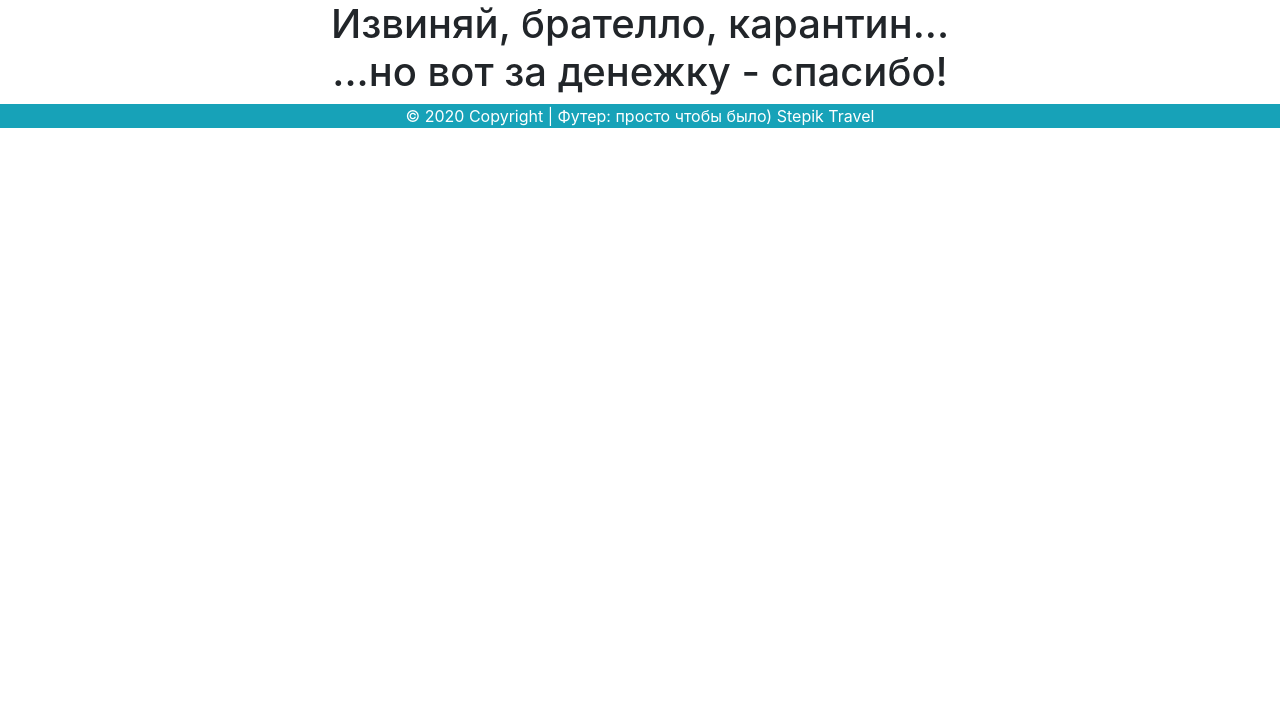
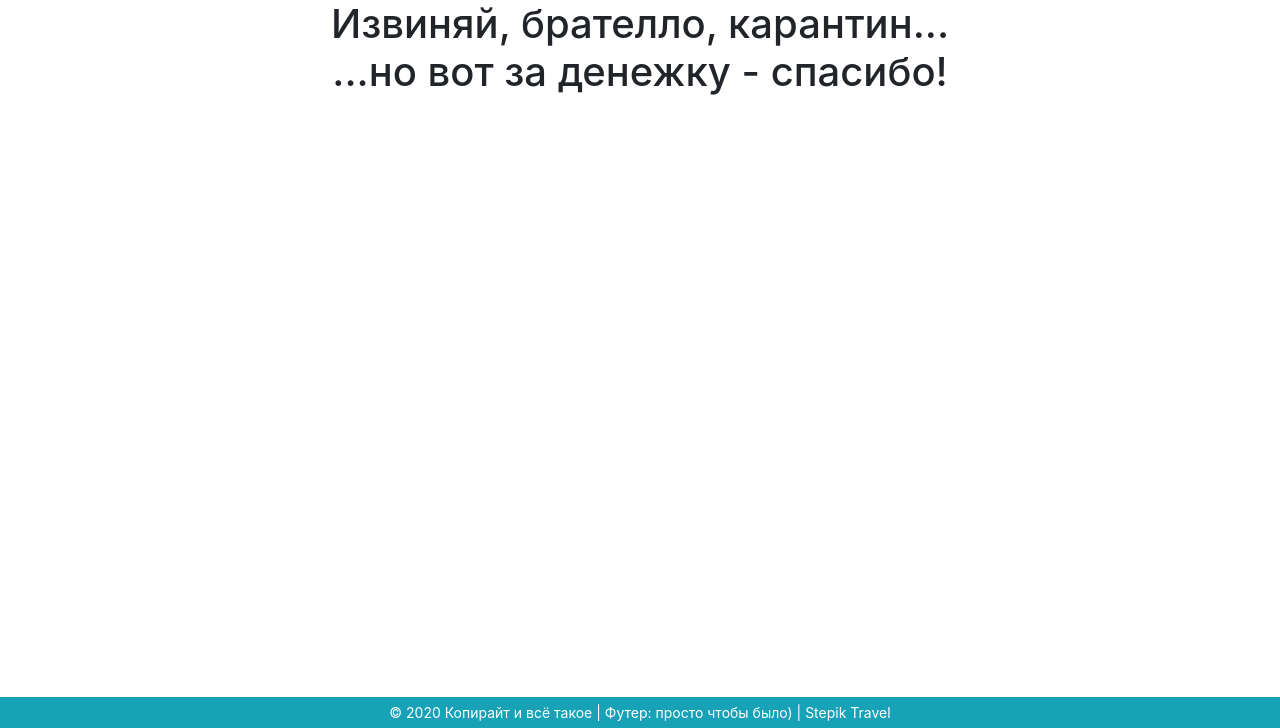
Before and after one commit to gitSergeyhab/Stepik_test, a Django app: page /k/ in a window 1280 px wide. Shown: the part 72-800 px from the top of the page. Run offline with Django 3.2, Linux system fonts and the light colour scheme; some libraries are stand-ins or nearby versions.

Commit message:
fix footer in base.html

```diff
--- a/stepik_tours/templates/base.html
+++ b/stepik_tours/templates/base.html
@@ -5,7 +5,7 @@
     <title>{% block title %} {{ list_val.0 }} {% endblock %}</title>
     <link rel="stylesheet" href="https://stackpath.bootstrapcdn.com/bootstrap/4.3.1/css/bootstrap.min.css" integrity="sha384-ggOyR0iXCbMQv3Xipma34MD+dH/1fQ784/j6cY/iJTQUOhcWr7x9JvoRxT2MZw1T" crossorigin="anonymous">
 </head>
-    <body>
+    <body style=" position: relative; ">
         <div class="container mt-3">
 
             <!--NAVBAR-->
@@ -18,14 +18,20 @@
         {% block content %} something... {% endblock %}
 
         </div>
+        <div class="my-4"></div>
 
         <link href="//maxcdn.bootstrapcdn.com/bootstrap/4.1.1/css/bootstrap.min.css" rel="stylesheet" id="bootstrap-css">
         <script src="//maxcdn.bootstrapcdn.com/bootstrap/4.1.1/js/bootstrap.min.js"></script>
         <script src="//cdnjs.cloudflare.com/ajax/libs/jquery/3.2.1/jquery.min.js"></script>
 
         <!-- Footer -->
-        <footer class="bg-info page-footer font-small cyan darken-3" style="padding-left: 0px;">
-        <p class="text-center text-white mb-0">© 2020 Copyright | Футер: просто чтобы было) <a href="/index" class="text-white">{{ list_val.0 }}</a></p>
+<!--        <footer class="navbar-fixed-bottom row-fluid">-->
+<!--        <p class="text-center text-white mb-0">© 2020 Копирайт и всё такое | Футер: просто чтобы было) <a href="/index" class="text-white">{{ list_val.0 }}</a></p>-->
+<!--        </footer>-->
+        <footer class="navbar fixed-bottom navbar-info bg-info py-0">
+            <div class="navbar-brand mx-auto d-block">
+                <p class="mb-0 text-white" style="font-size: 14px">© 2020 Копирайт и всё такое | Футер: просто чтобы было) | <a href="/index" class="text-white">{{ list_val.0 }}</a></p>
+            </div>
         </footer>
     </body>
 </html>
```
